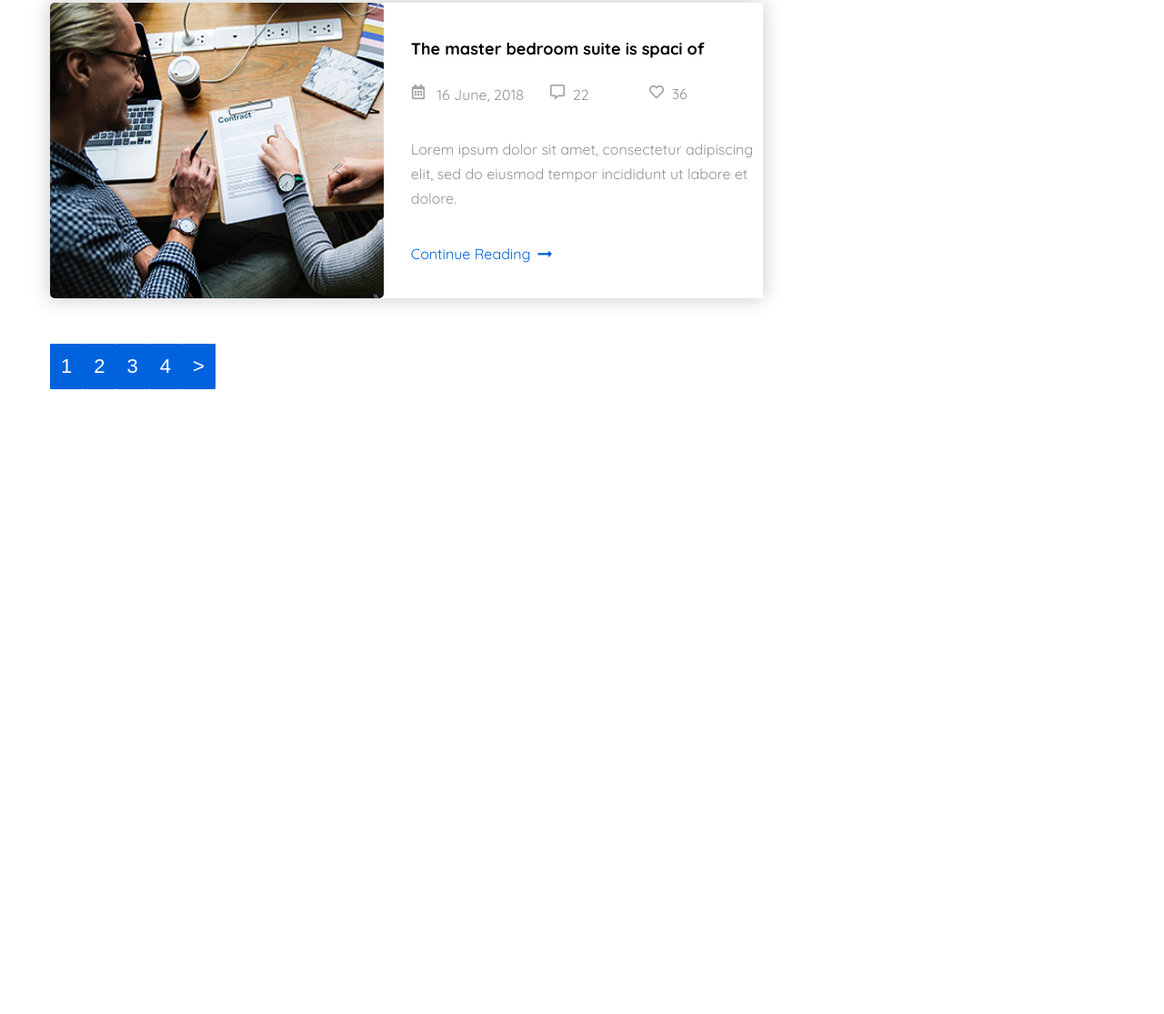
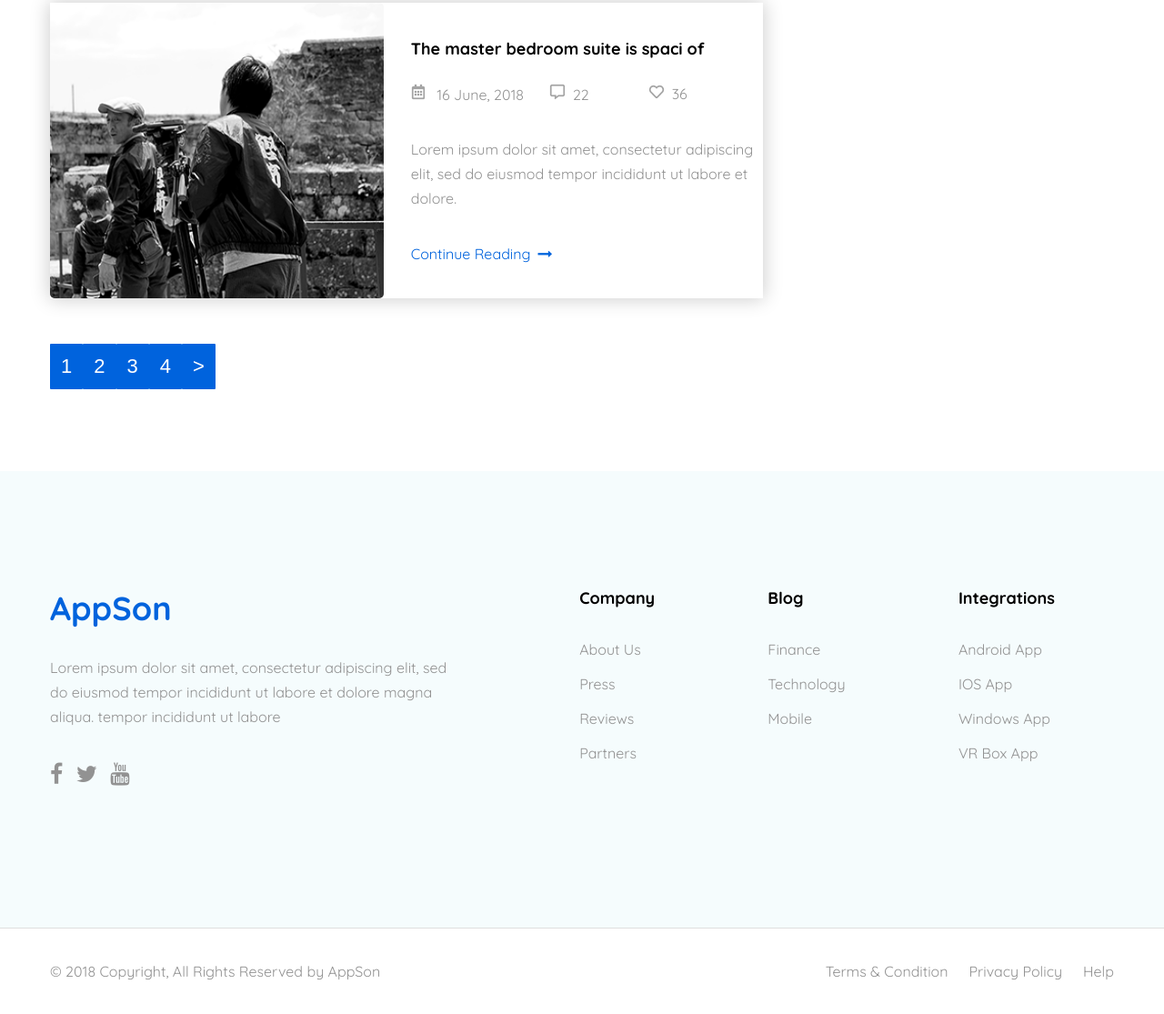
Before and after one commit to muborizMirzoev/SMW-Task1, a plain HTML site: page blog-post.html in a window 1280 px wide. Shown: the part 2126-3241 px from the top of the page at 91% size. Before the commit the page ends 2644 px from the top, so only its background shows below. Drawn offline with Linux system fonts and the light colour scheme.

Commit message:
feat: add footer and widget

```diff
--- a/blog-post.css
+++ b/blog-post.css
@@ -379,6 +379,73 @@ nav input:checked~label>span:nth-last-child(2) {
     color: white;
     background-color: #0063dd;
 }
+/* Widget */
+.widget {
+    background-color: #f5fcfd;
+}
+.widget__inner {
+    padding: 128px 80px 156px 15px;
+    display: flex;
+    justify-content: space-between;
+}
+.widget__logo {
+    max-width: 458px;
+}
+.widget__logo h2 {
+    font-size: 36px;
+    font-weight: bold;
+    color: #0063dd;
+}
+.widget__logo p {
+    color: #929292;
+    margin: 30px 0 37px 0;
+    line-height: 27px;
+}
+.widget__social i {
+    font-size: 25px;
+    color: #929292;
+    margin-right: 10px;
+}
+.widget__social i:hover {
+    color: #0063dd;
+}
+.widget__links h4{
+    font-size: 18px;
+    font-weight: 700;
+    margin-bottom: 35px;
+}
+.widget__links-ul li {
+    margin-bottom: 18px;
+}
+.widget__links-ul a {
+    color: #929292;
+}
+.widget__links-ul a:hover {
+    color: #0063dd;
+}
+/* Footer */
+.footer {
+    border-top: 1px solid rgba(220, 220, 220, 0.9);
+}
+.footer__inner {
+    color: #929292;
+    padding: 37px 15px;
+    display: flex;
+    justify-content: space-between;
+}
+.footer__link {
+    display: flex;
+}
+.footer__link li {
+    margin-left: 23px;
+}
+.footer__link a {
+    color: #929292;
+}
+.footer__link a:hover {
+    color: #0063dd;
+}
+
 
 
 
@@ -428,6 +495,9 @@ nav input:checked~label>span:nth-last-child(2) {
     }
     .recent-post__item-text {
         margin-left: 10px;
+    }
+    .widget__inner {
+        padding: 70px 20px 80px 20px;
     }
 }
 @media screen and (max-width: 809px) {
@@ -511,6 +581,13 @@ nav input:checked~label>span:nth-last-child(2) {
     .right-side__form button .fa {
         font-size: 22px;
     }
+    .widget__logo {
+        max-width: 300px;
+    }
+    .widget__logo p {
+        margin: 20px 0 27px 0;
+    }
+
 }
 
 @media screen and (max-width: 720px)  {
@@ -520,6 +597,7 @@ nav input:checked~label>span:nth-last-child(2) {
     }
     .main__inner {
         flex-direction: column;
+        padding: 40px 15px 45px 15px;
     }
     .left-side {
         max-width: 100%;
@@ -539,7 +617,24 @@ nav input:checked~label>span:nth-last-child(2) {
     .recent-post__item {
         margin-left: 30px;
     }
+    .widget__inner {
+        flex-wrap: wrap;
+    }
+    .widget__logo {
+        padding-bottom: 30px;
+    }
+    .footer__inner {
+        flex-direction: column-reverse;
+        align-items: center;
+    }
+    .footer__link {
+        margin-bottom: 20px;
+    }
+    .footer__link li {
+        margin: 0 10px;
+    }
 }
+
 @media screen and (max-width: 511px) {
     .left-side__block {
         flex-direction: column;
@@ -578,4 +673,5 @@ nav input:checked~label>span:nth-last-child(2) {
         opacity:0.1;
 
     }
+
 }
--- a/blog-post.html
+++ b/blog-post.html
@@ -57,17 +57,20 @@
             <div class="main__inner">
                 <section class="left-side">
                     <div class="left-side__block">
-                         <img  class="left-side__img" src="./assets/image/BLOG-POST/left-side/1.png" alt="fhoto">
+                        <img class="left-side__img" src="./assets/image/BLOG-POST/left-side/1.png" alt="fhoto">
                         <div class="left-side__text">
                             <h3>The master bedroom suite is spaci of</h3>
                             <div class="left-side__info">
                                 <img src="./assets/image/BLOG-POST/left-side/date.png" alt="date">
                                 <time datetime="2018-06-18T09:54">16 June, 2018</time>
-                                    <img src="./assets/image/BLOG-POST/left-side/comment.png" alt="comment"> <span class="comment">22</span>
-                                    <img src="./assets/image/BLOG-POST/left-side/like.png" alt="like"> <span class="like">36</span>
+                                <img src="./assets/image/BLOG-POST/left-side/comment.png" alt="comment"> <span
+                                    class="comment">22</span>
+                                <img src="./assets/image/BLOG-POST/left-side/like.png" alt="like"> <span
+                                    class="like">36</span>
                             </div>
                             <p>
-                                Lorem ipsum dolor sit amet, consectetur adipiscing elit, sed do eiusmod tempor incididunt ut
+                                Lorem ipsum dolor sit amet, consectetur adipiscing elit, sed do eiusmod tempor
+                                incididunt ut
                                 labore et dolore.
                             </p>
                             <a href="#">Continue Reading</a><i class="fa fa-long-arrow-right"></i>
@@ -75,7 +78,7 @@
                     </div>
 
                     <div class="left-side__block">
-                        <img  class="left-side__img" src="./assets/image/BLOG-POST/left-side/1.png" alt="fhoto">
+                        <img class="left-side__img" src="./assets/image/BLOG-POST/left-side/2.png" alt="fhoto">
                         <div class="left-side__text">
                             <h3>The master bedroom suite is spaci of</h3>
                             <div class="left-side__info">
@@ -89,7 +92,8 @@
                                         alt="like">36</span>
                             </div>
                             <p>
-                                Lorem ipsum dolor sit amet, consectetur adipiscing elit, sed do eiusmod tempor incididunt ut
+                                Lorem ipsum dolor sit amet, consectetur adipiscing elit, sed do eiusmod tempor
+                                incididunt ut
                                 labore et dolore.
                             </p>
                             <a href="#">Continue Reading</a><i class="fa fa-long-arrow-right"></i>
@@ -97,7 +101,7 @@
                     </div>
 
                     <div class="left-side__block">
-                        <img  class="left-side__img" src="./assets/image/BLOG-POST/left-side/1.png" alt="fhoto">
+                        <img class="left-side__img" src="./assets/image/BLOG-POST/left-side/3.png" alt="fhoto">
                         <div class="left-side__text">
                             <h3>The master bedroom suite is spaci of</h3>
                             <div class="left-side__info">
@@ -111,7 +115,8 @@
                                         alt="like">36</span>
                             </div>
                             <p>
-                                Lorem ipsum dolor sit amet, consectetur adipiscing elit, sed do eiusmod tempor incididunt ut
+                                Lorem ipsum dolor sit amet, consectetur adipiscing elit, sed do eiusmod tempor
+                                incididunt ut
                                 labore et dolore.
                             </p>
                             <a href="#">Continue Reading</a><i class="fa fa-long-arrow-right"></i>
@@ -119,7 +124,7 @@
                     </div>
 
                     <div class="left-side__block">
-                        <img  class="left-side__img" src="./assets/image/BLOG-POST/left-side/1.png" alt="fhoto">
+                        <img class="left-side__img" src="./assets/image/BLOG-POST/left-side/4.png" alt="fhoto">
                         <div class="left-side__text">
                             <h3>The master bedroom suite is spaci of</h3>
                             <div class="left-side__info">
@@ -133,7 +138,8 @@
                                         alt="like">36</span>
                             </div>
                             <p>
-                                Lorem ipsum dolor sit amet, consectetur adipiscing elit, sed do eiusmod tempor incididunt ut
+                                Lorem ipsum dolor sit amet, consectetur adipiscing elit, sed do eiusmod tempor
+                                incididunt ut
                                 labore et dolore.
                             </p>
                             <a href="#">Continue Reading</a><i class="fa fa-long-arrow-right"></i>
@@ -141,7 +147,7 @@
                     </div>
 
                     <div class="left-side__block">
-                        <img  class="left-side__img" src="./assets/image/BLOG-POST/left-side/1.png" alt="fhoto">
+                        <img class="left-side__img" src="./assets/image/BLOG-POST/left-side/5.png" alt="fhoto">
                         <div class="left-side__text">
                             <h3>The master bedroom suite is spaci of</h3>
                             <div class="left-side__info">
@@ -155,7 +161,8 @@
                                         alt="like">36</span>
                             </div>
                             <p>
-                                Lorem ipsum dolor sit amet, consectetur adipiscing elit, sed do eiusmod tempor incididunt ut
+                                Lorem ipsum dolor sit amet, consectetur adipiscing elit, sed do eiusmod tempor
+                                incididunt ut
                                 labore et dolore.
                             </p>
                             <a href="#">Continue Reading</a><i class="fa fa-long-arrow-right"></i>
@@ -174,7 +181,7 @@
 
                 <section class="right-side">
                     <form class="right-side__form">
-                        <input type="text"  placeholder="Search" required="">
+                        <input type="text" placeholder="Search" required="">
                         <button type="submit"><i class="fa fa-search"></i></button>
                     </form>
 
@@ -243,6 +250,74 @@
         </div>
     </main>
 
+
+
+
+    <section class="widget">
+        <div class="container-small">
+            <div class="widget__inner">
+                <div class="widget__logo">
+                    <h2>AppSon</h2>
+                    <p>
+                        Lorem ipsum dolor sit amet, consectetur adipiscing elit, sed do eiusmod tempor incididunt ut
+                        labore et
+                        dolore magna aliqua. tempor incididunt ut labore
+                    </p>
+                    <div class="widget__social">
+                        <a href=""><i class="fa fa-facebook"></i></a>
+                        <a href=""><i class="fa fa-twitter"></i></a>
+                        <a href=""><i class="fa fa-youtube"></i></a>
+                    </div>
+                </div>
+                <div class="widget__links">
+                    <h4>Company</h4>
+                    <ul class="widget__links-ul">
+                        <li><a href="">About Us</a></li>
+                        <li><a href="">Press</a></li>
+                        <li><a href="">Reviews</a></li>
+                        <li><a href="">Partners</a></li>
+                    </ul>
+                </div>
+
+
+                <div class="widget__links">
+                    <h4>Blog</h4>
+                    <ul class="widget__links-ul">
+                        <li><a href="">Finance </a></li>
+                        <li><a href="">Technology</a></li>
+                        <li><a href="">Mobile</a></li>
+                    </ul>
+                </div>
+
+                <div class="widget__links">
+                    <h4>Integrations</h4>
+                    <ul class="widget__links-ul">
+                        <li><a href="">Android App </a></li>
+                        <li><a href="">IOS App</a></li>
+                        <li><a href="">Windows App</a></li>
+                        <li><a href="">VR Box App</a></li>
+                    </ul>
+                </div>
+            </div>
+
+        </div>
+        </div>
+    </section>
+
+
+    <footer class="footer">
+        <div class="container-small">
+            <div class="footer__inner">
+                <span>© 2018 Copyright, All Rights Reserved by AppSon</span>
+                <ul class="footer__link">
+                    <li><a href=""> Terms & Condition</a></li>
+                    <li><a href=""> Privacy Policy</a></li>
+                    <li><a href="">Help</a> </li>
+                </ul>
+            </div>
+        </div>
+    </footer>
+
 </body>
 
 </html>
```
Also changed, not shown: assets/image/BLOG-POST/left-side/2.png (added), assets/image/BLOG-POST/left-side/3.png (added), assets/image/BLOG-POST/left-side/4.png (added), assets/image/BLOG-POST/left-side/5.png (added). Lines whose indentation alone changed are shown as unchanged.
